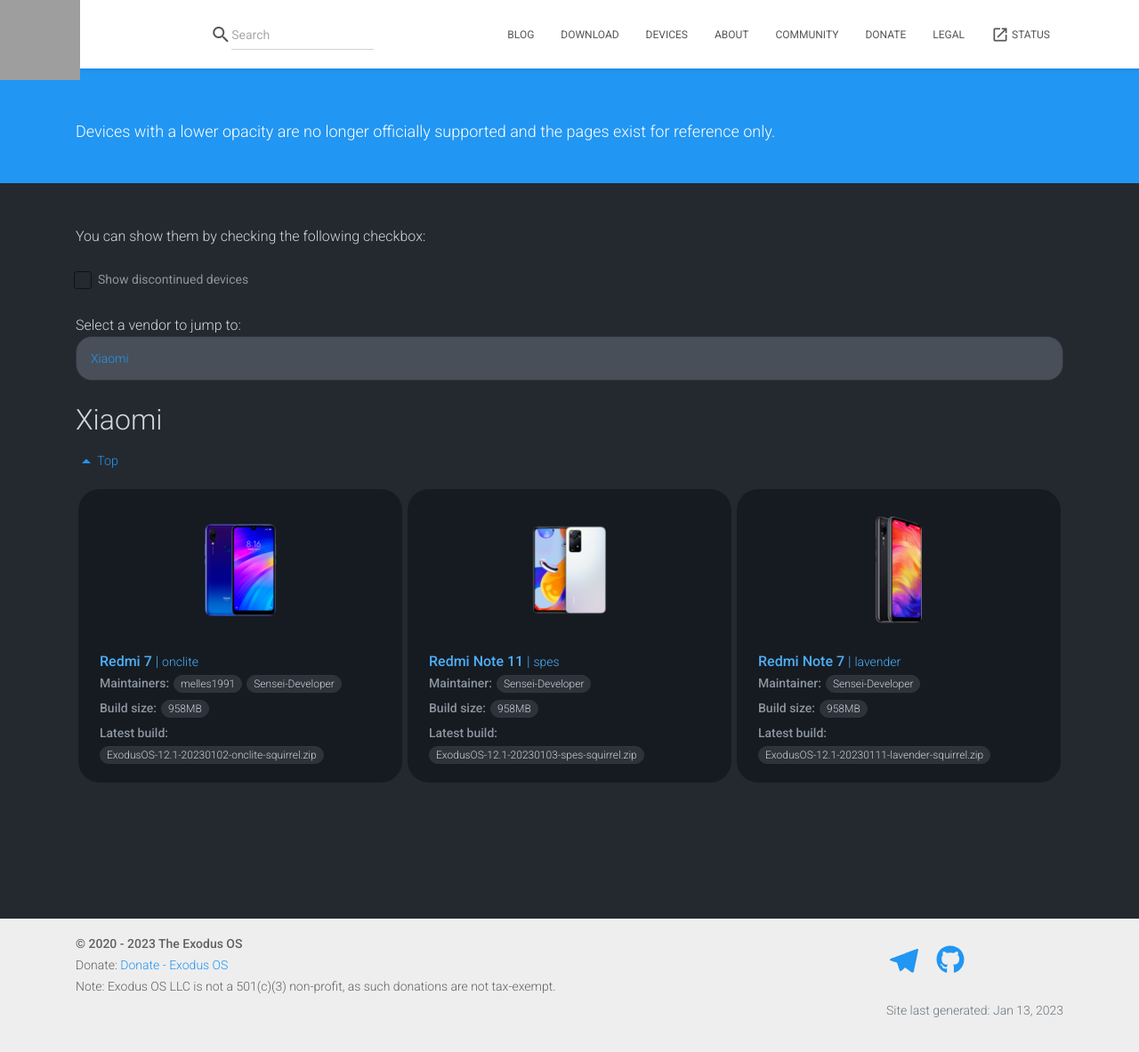
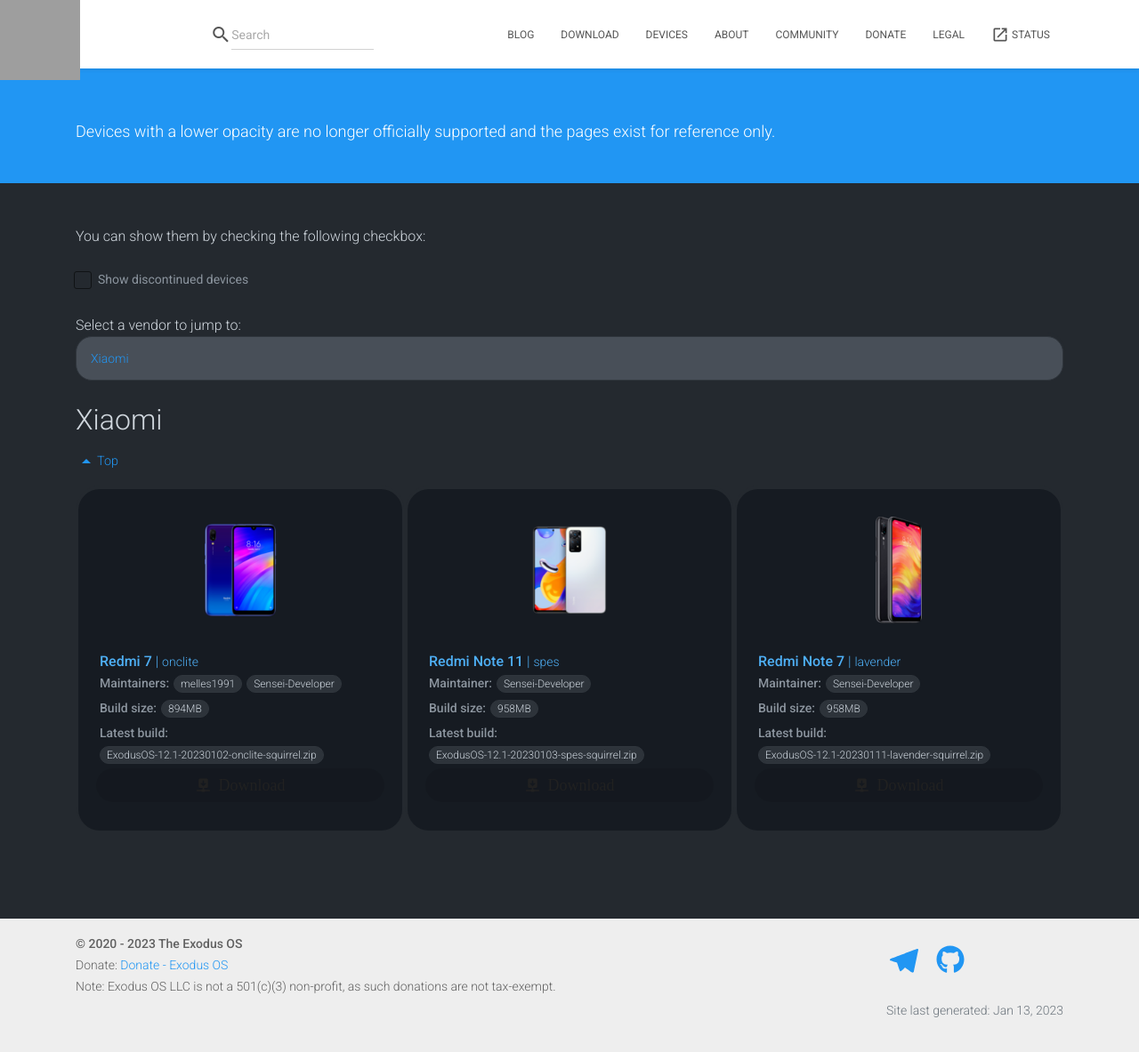
Before and after one commit to ExodusOS/exodus.github.io, a Jekyll site: the page built from index.html, in a window 1280 px wide and 1188 px high. Shown: the top 1183 px of the window at 89% size. Built offline with Jekyll 4.4.1, drawn with Linux system fonts in a browser that asks for light colours; nearby versions of some CDN libraries; comment, search, counter and statistics services are not loaded; grey boxes are pictures that could not be loaded.

Commit message:
Add download btn

```diff
--- a/_data/devices/onclite.yml
+++ b/_data/devices/onclite.yml
@@ -1,4 +1,4 @@
-buildsize: 1005248980
+buildsize: 938083015
 codename: onclite
 current_branch: squirrel
 image: onclite.png
--- a/index.html
+++ b/index.html
@@ -114,6 +114,9 @@
       <span class="filenamename">Latest build:</span><span class="chip">{{ device.filename }}</span>
   </div>
   {% endif %}
+  <a class="donut btn-donut pl-3 mb-3 mx-1 external" href="https://sourceforge.net/projects/exodusos/files/ExodusOS/{{ device.codename }}/{{ device.current_branch }}/{{ device.filename }}">
+      <span class="mdi mdi-download-network"></span><span class="mx-2">Download</span>
+  </a>
 </div>
 
 {%- if sorted[forloop.index].vendor != lastVendor %}
```
